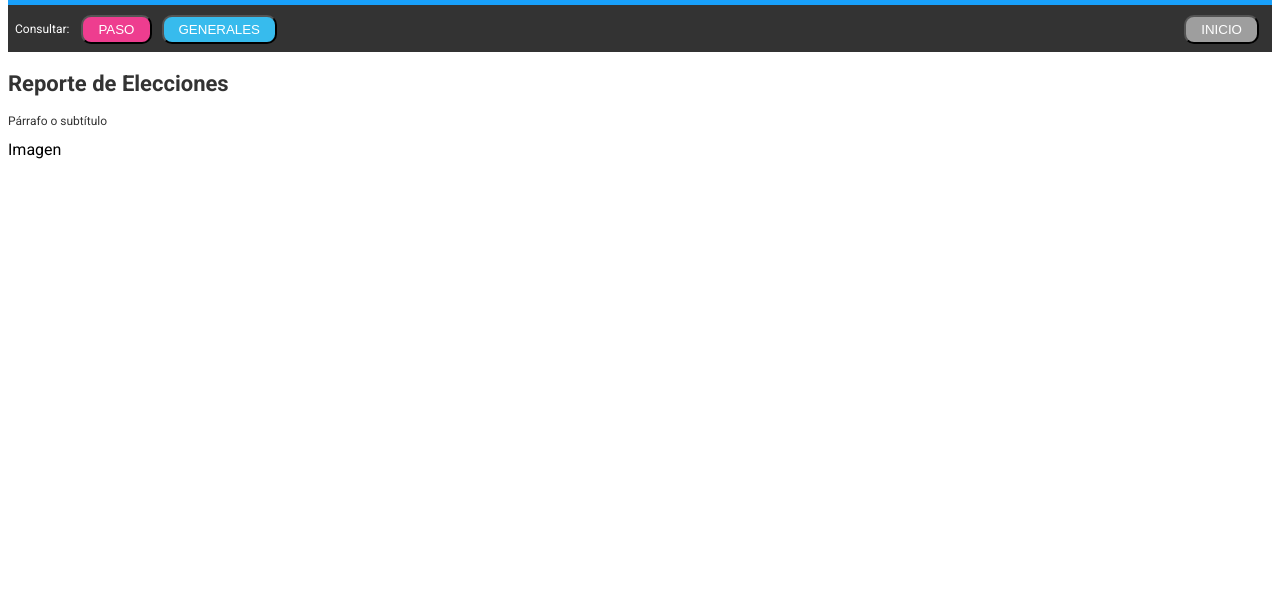
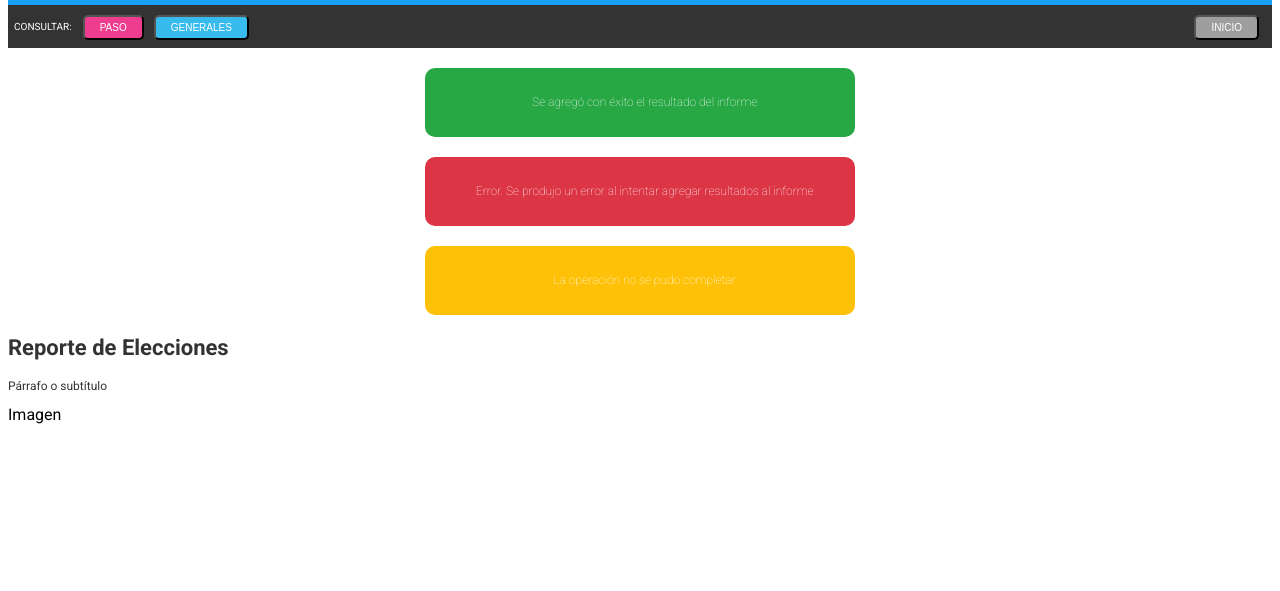
Before and after one commit to danisagom/tup-lc2-votacion-app, a plain HTML site: page informes.html in a window 1280 px wide. Shown: the part 61-652 px from the top of the page. Drawn offline with Linux system fonts and the light colour scheme.

Commit message:
Agregamos msjs de usuario a "informes"

```diff
--- a/css/cammon.css
+++ b/css/cammon.css
@@ -53,6 +53,9 @@ h2 {
 h3 {
     font-size: 18px;
     color: var(--titulos);
+
+/* ---------------------------------- */
+
 }
 #logo-bar {
     padding: 0.5em;
@@ -74,13 +77,16 @@ h3 {
 }
 #consultar {
     color: white;
-    margin: 7px;
+    margin: 6px;
+    font-size: 10px;
 }
 button {
     color: white;
     padding: 5px 15px;
-    border-radius: 10px;
+    border-radius: 5px;
     margin: 0px 5px 8px;
+    font-size: 10px;
+    text-align: center;
 }
 #paso-button {
     background-color: var(--magenta);
--- a/css/pages/informes.css
+++ b/css/pages/informes.css
@@ -0,0 +1,24 @@
+/*#msg-container {
+
+}*/
+.msg-divs {
+    width: 400px;
+    margin: 20px auto;
+    padding: 15px;
+    border-radius: 10px;
+    font-size: 12px;
+    font-weight: 200;
+    text-align: center;
+}
+#msg-1 {
+    background-color: var(--mensaje-usuario-verde);
+}
+#msg-2 {
+    background-color: var(--mensaje-usuario-rojo);
+}
+#msg-3 {
+    background-color: var(--mensaje-usuario-amarillo);
+}
+.msg-text {
+    color: #FFffFF;
+}
--- a/informes.html
+++ b/informes.html
@@ -19,7 +19,7 @@
         <div id="logo-bar"><a href="index.html"><img id="logo-dine" src="img/Logo_DINE_negativo.png" alt="logo" class="logo"></a></div>
         <!--Barra de menú principal-->
         <div id="menu-bar">
-            <div><p id="consultar">Consultar:</p></div>
+            <div><p id="consultar">CONSULTAR:</p></div>
             <div><a href="paso.html"><button id="paso-button">PASO</button></a></div>
             <div><a href="generales.html"><button id="gen-button">GENERALES</button></a></div>
             <div><a href="index.html"><button id="init-button">INICIO</button></a></div>
@@ -28,14 +28,21 @@
 
     <!-- Contenido principal de la página -->
     <main>
+        <!--Seccion para mensajes al usuario-->
+        <section id="sec-messages"></section>
+            <div id="msg-container">
+                <div class="msg-divs" id="msg-1"><p class="msg-text"><i class="fa-thumbs-up"></i>Se agregó con éxito el resultado del informe</p></div>
+                <div class="msg-divs" id="msg-2"><p class="msg-text"><i class="fa-exclamation-triangle"></i>Error. Se produjo un error al intentar agregar resultados al informe</p></div>
+                <div class="msg-divs" id="msg-3"><p class="msg-text"><i class="fa-exclamation"></i>La operación no se pudo completar</p></div>
+            </div>
+
         <!--Seccion para el título de esta página-->
         <section id="sec-titulo">
             <h2>Reporte de Elecciones</h2>
             <p>Párrafo o subtítulo</p>
             <div>Imagen</div>
         </section>
-         <!--Seccion para mensajes al usuario-->
-        <section id="sec-messages"></section>
+
         <!--Seccion para contenido de la página-->
         <section id="sec-contenido">
             <div id="grilla">
```
